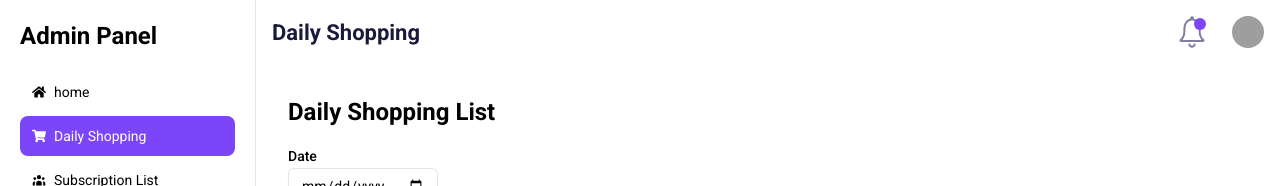
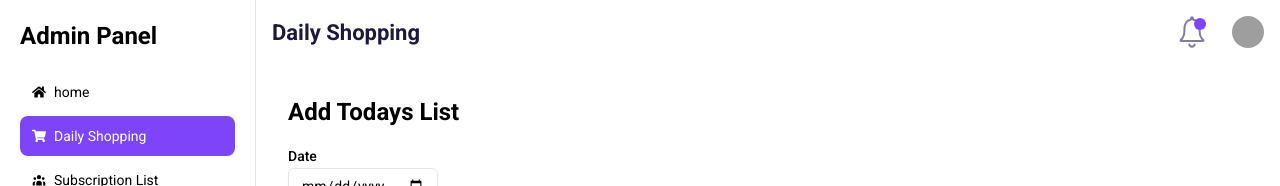
Before and after one commit to Nahid-Mahmud/prottohik-shopping-frontend, a Next.js app: page /add-daily-shopping in a window 1280 px wide. Shown: the top 186 px of the page. Built offline with nearby package versions, Linux system fonts and the light colour scheme; no server answers; grey boxes are pictures that could not be loaded.

Commit message:
update header title on Daily Shopping page to clarify purpose

```diff
--- a/src/app/(defaultLayout)/add-daily-shopping/page.tsx
+++ b/src/app/(defaultLayout)/add-daily-shopping/page.tsx
@@ -3,7 +3,7 @@
 export default async function ShoppingListPage() {
   return (
     <div className="container mx-auto p-4">
-      <h1 className="text-2xl font-bold mb-4">Daily Shopping List</h1>
+      <h1 className="text-2xl font-bold mb-4">Add Todays List</h1>
       <ShoppingListForm />
     </div>
   );
```
